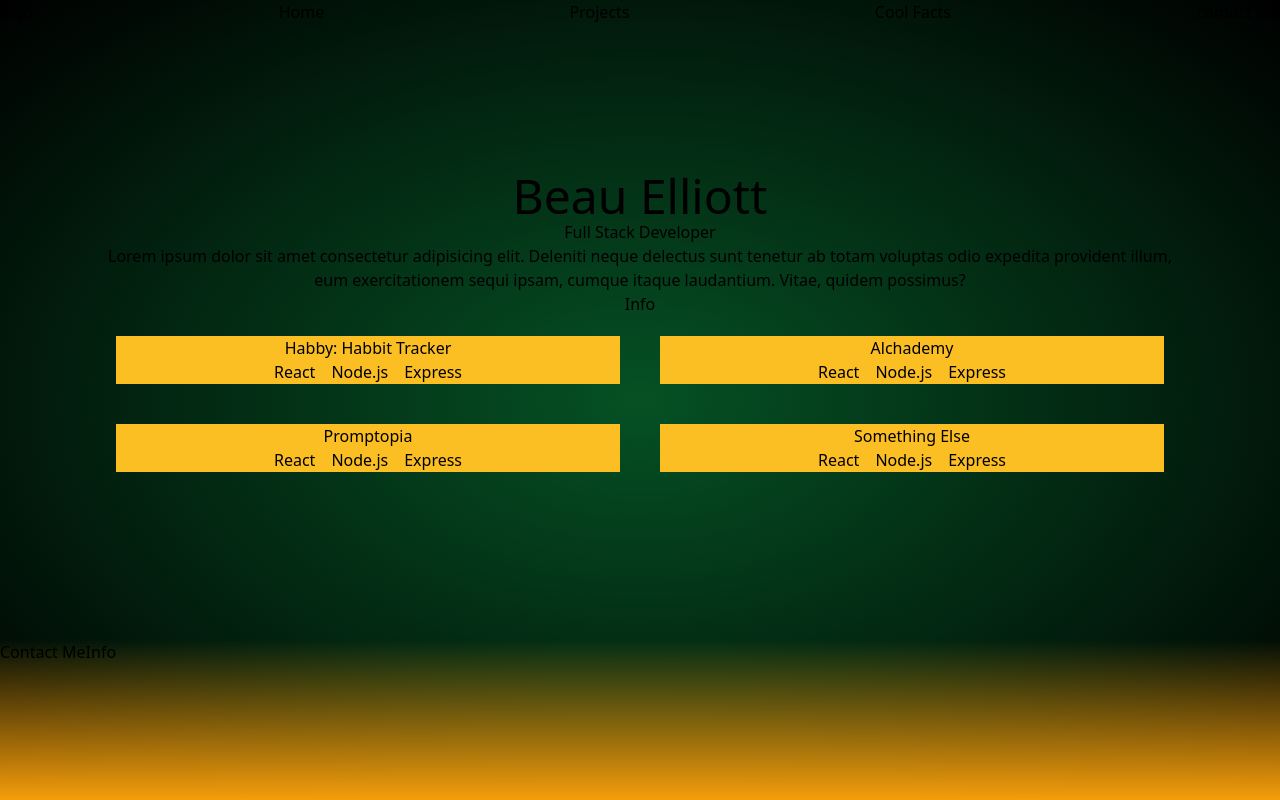
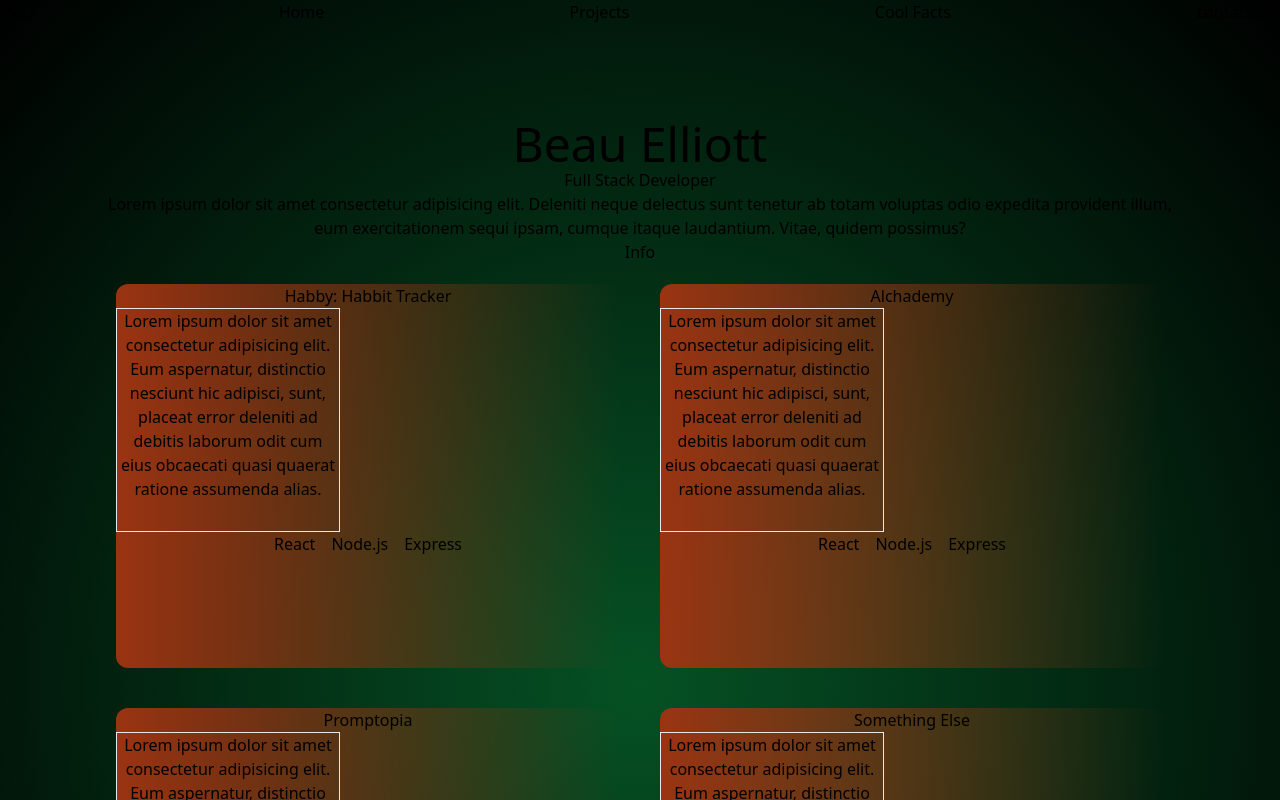
Before and after one commit to belliott15/next_Portfolio, a Next.js app: page / in a window 1280 px wide. Shown: the top 800 px of the page. Built offline with nearby package versions, Linux system fonts and the light colour scheme.

Commit message:
trying to style but failing

```diff
--- a/components/Project.tsx
+++ b/components/Project.tsx
@@ -2,8 +2,14 @@ import React from "react";
 
 const Project = ({ name, tech, libraries }) => {
   return (
-    <div className="h-50 bg-amber-400 m-5 w-50">
+    <div className="h-96 bg-gradient-to-r from-orange-800 to-transparent m-5 rounded-xl flex-col justify-center">
       <p>{name}</p>
+      <div className="h-56 w-56 border">
+        Lorem ipsum dolor sit amet consectetur adipisicing elit. Eum aspernatur,
+        distinctio nesciunt hic adipisci, sunt, placeat error deleniti ad
+        debitis laborum odit cum eius obcaecati quasi quaerat ratione assumenda
+        alias.
+      </div>
       {tech.map((item: string) => (
         <span key={item} className="p-2">
           {item}
--- a/tailwind.config.js
+++ b/tailwind.config.js
@@ -16,6 +16,12 @@ module.exports = {
         secondary: "660066",
       },
     },
+    screens: {
+      sm: "480px",
+      md: "768px",
+      lg: "976px",
+      xl: "1440px",
+    },
   },
   plugins: [],
 };
```
